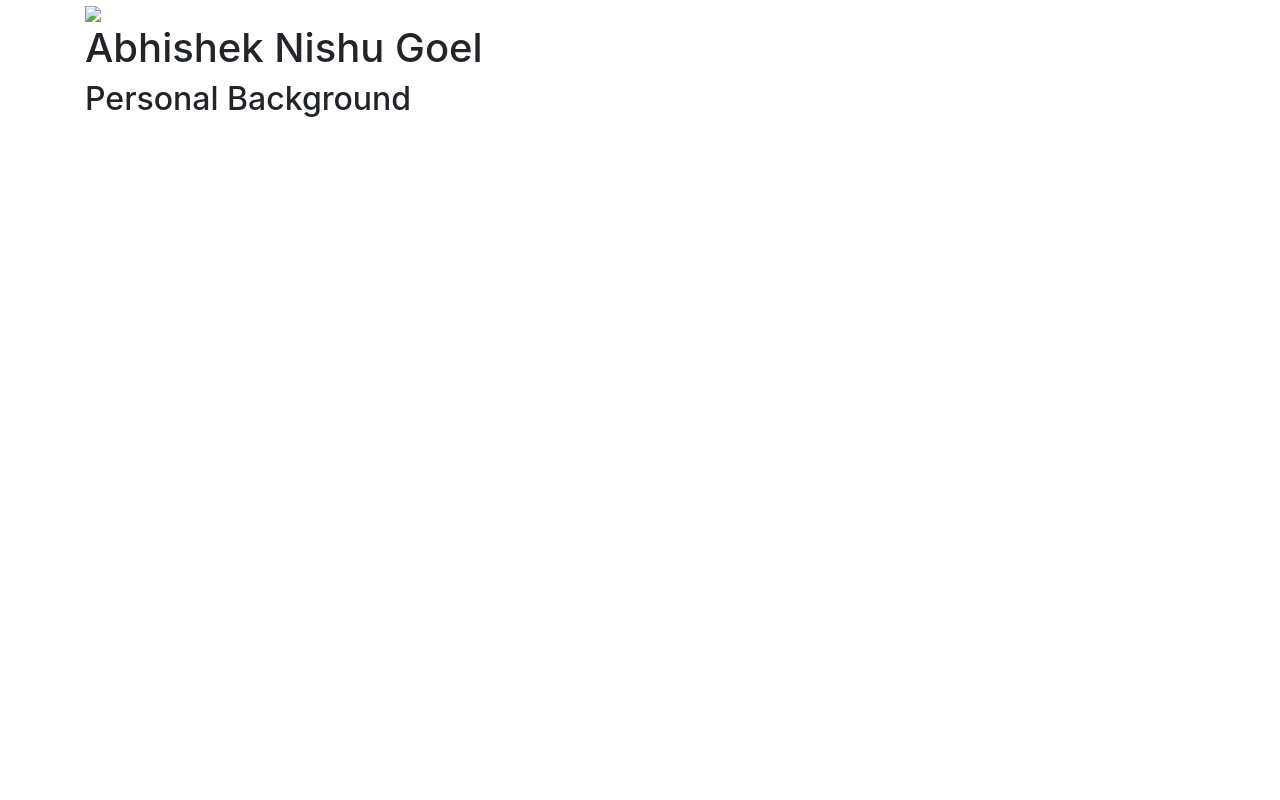
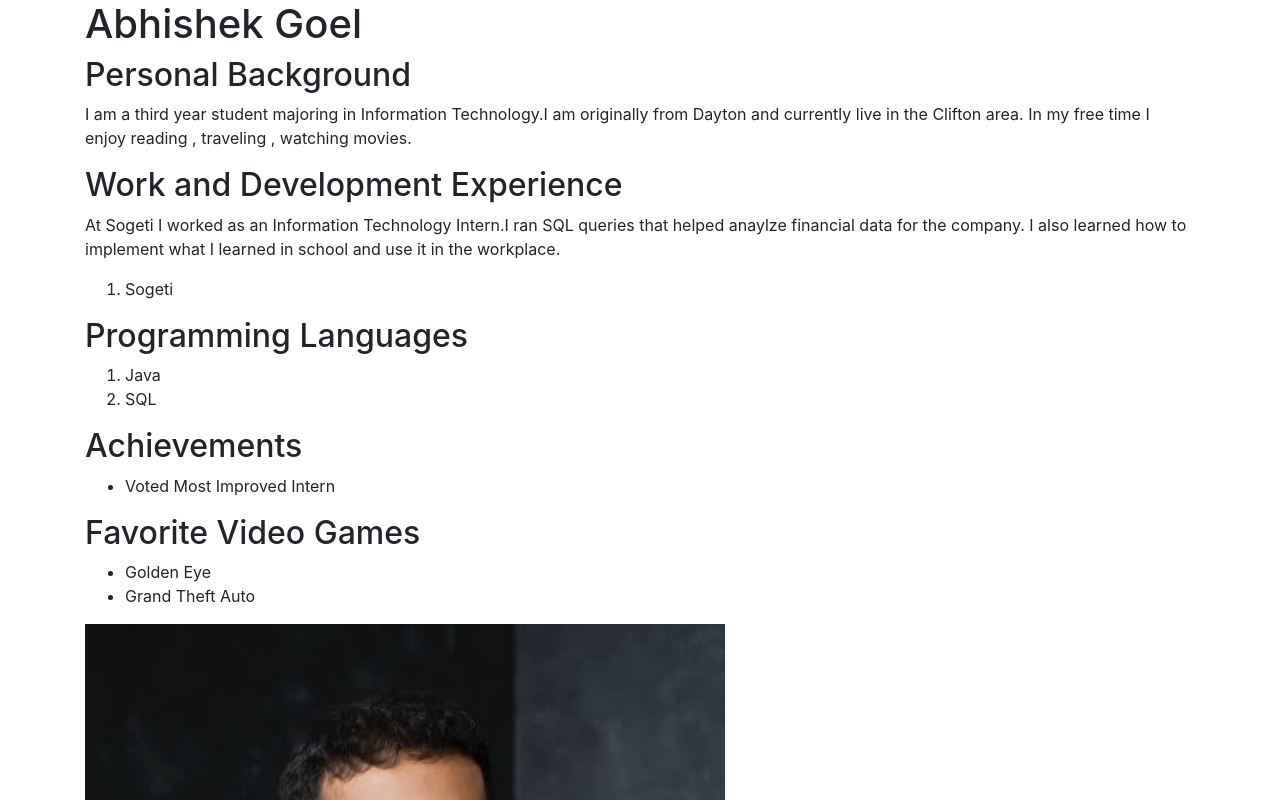
Before and after one commit to goel1987/exericise1, a website: page index.html in a window 1280 px wide. Shown: the top 800 px of the page. Drawn offline with nearby package versions, Linux system fonts and the light colour scheme.

Commit message:
update read me file

```diff
--- a/index.html
+++ b/index.html
@@ -1,48 +1,66 @@
 <!DOCTYPE html>
 <html lang="en">
+
 <head>
   <meta charset="UTF-8" />
   <meta name="viewport" content="width=device-width, initial-scale=1.0" />
-    <title>Abhishek Nishu Goel</title>
+  <title>Abhishek Goel</title>
   <!-- Bootstrap Styles-->
-    <link
-      rel="stylesheet"
-      href="https://stackpath.bootstrapcdn.com/bootstrap/4.4.1/css/bootstrap.min.css"
-      integrity="sha384-Vkoo8x4CGsO3+Hhxv8T/Q5PaXtkKtu6ug5TOeNV6gBiFeWPGFN9MuhOf23Q9Ifjh"
-      crossorigin="anonymous"
-    />
+  <link rel="stylesheet" href="https://stackpath.bootstrapcdn.com/bootstrap/4.4.1/css/bootstrap.min.css"
+    integrity="sha384-Vkoo8x4CGsO3+Hhxv8T/Q5PaXtkKtu6ug5TOeNV6gBiFeWPGFN9MuhOf23Q9Ifjh" crossorigin="anonymous" />
 
   <!-- INCLUDE STYLES FILE HERE -->
-    <link rel="stylesheet" href="resources/styles/styles.css">
+  <link rel="stylesheet" href="/resources/styles/styles.css" />
 </head>
 
 <body>
   <div class="container">
+    <h1>Abhishek Goel </h1>
+
+    <h2>Personal Background</h2>
+    <div>
+      <p>I am a third year student majoring in Information Technology.I am originally from Dayton and currently live in
+        the Clifton area. In my free time I enjoy reading , traveling , watching movies.</p>
+    </div>
+    <h2>Work and Development Experience</h2>
+    <div>
+      <p>At Sogeti I worked as an Information Technology Intern.I ran SQL queries that helped anaylze financial data for
+        the
+        company. I also learned how to implement what I learned in school and use it in the workplace.</p>
+    </div>
+    <ol>
+      <li>Sogeti</li>
+    </ol>
+    <h2>Programming Languages</h2>
+    <ol>
+      <li>Java</li>
+      <li>SQL</li>
+    </ol>
+    <h2>Achievements</h2>
+    <ul>
+      <li>Voted Most Improved Intern</li>
+    </ul>
+    <h2>Favorite Video Games</h2>
+    <ul>
+      <li>Golden Eye</li>
+      <li>Grand Theft Auto</li>
+    </ul>
     <!-- WORK FROM INSIDE THIS CONTAINER-->
-      <img src="resources/images/abhishek.jpg" />
-      <h1>Abhishek Nishu Goel</h1>
-      <div id="personalBackground" class="section">
-        <h2>Personal Background</h2>
-      </div>
+    <img src="/resources/images/selfimage.JPG" alt="">
   </div>
 
   <!-- INCLUDE SCRIPTS FILE HERE -->
-      <link rel="scripts" href="resources/scripts/index.js"
+  <script src="/resources/scripts/index.js"></script>
   <!-- Bootstrap Scripts-->
-    <script
-      src="https://code.jquery.com/jquery-3.4.1.slim.min.js"
+  <script src="https://code.jquery.com/jquery-3.4.1.slim.min.js"
     integrity="sha384-J6qa4849blE2+poT4WnyKhv5vZF5SrPo0iEjwBvKU7imGFAV0wwj1yYfoRSJoZ+n"
-      crossorigin="anonymous"
-    ></script>
-    <script
-      src="https://cdn.jsdelivr.net/npm/popper.js@1.16.0/dist/umd/popper.min.js"
+    crossorigin="anonymous"></script>
+  <script src="https://cdn.jsdelivr.net/npm/popper.js@1.16.0/dist/umd/popper.min.js"
     integrity="sha384-Q6E9RHvbIyZFJoft+2mJbHaEWldlvI9IOYy5n3zV9zzTtmI3UksdQRVvoxMfooAo"
-      crossorigin="anonymous"
-    ></script>
-    <script
-      src="https://stackpath.bootstrapcdn.com/bootstrap/4.4.1/js/bootstrap.min.js"
+    crossorigin="anonymous"></script>
+  <script src="https://stackpath.bootstrapcdn.com/bootstrap/4.4.1/js/bootstrap.min.js"
     integrity="sha384-wfSDF2E50Y2D1uUdj0O3uMBJnjuUD4Ih7YwaYd1iqfktj0Uod8GCExl3Og8ifwB6"
-      crossorigin="anonymous"
-    ></script>
+    crossorigin="anonymous"></script>
 </body>
+
 </html>
```
Also changed, not shown: README.md. Lines whose indentation alone changed are shown as unchanged.
